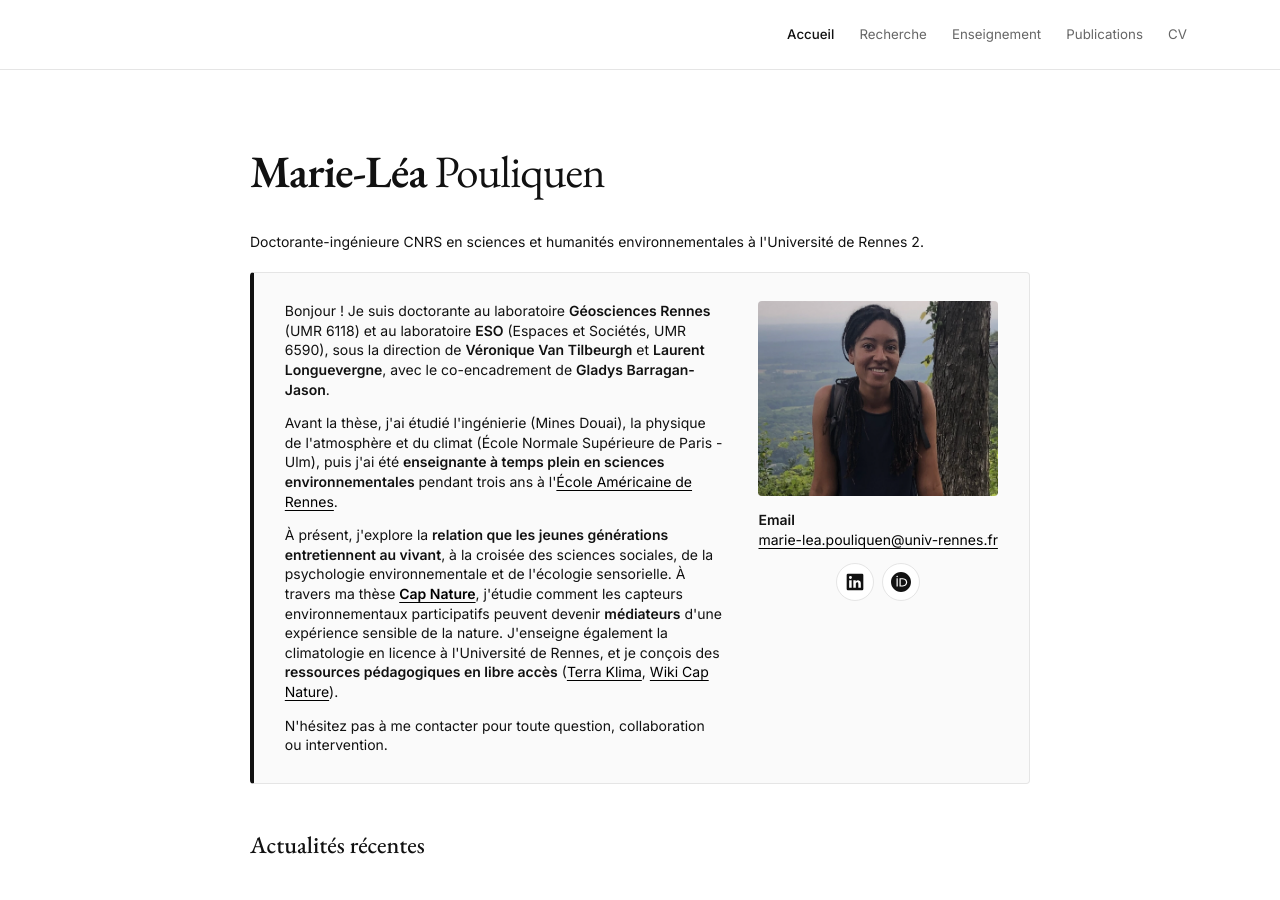
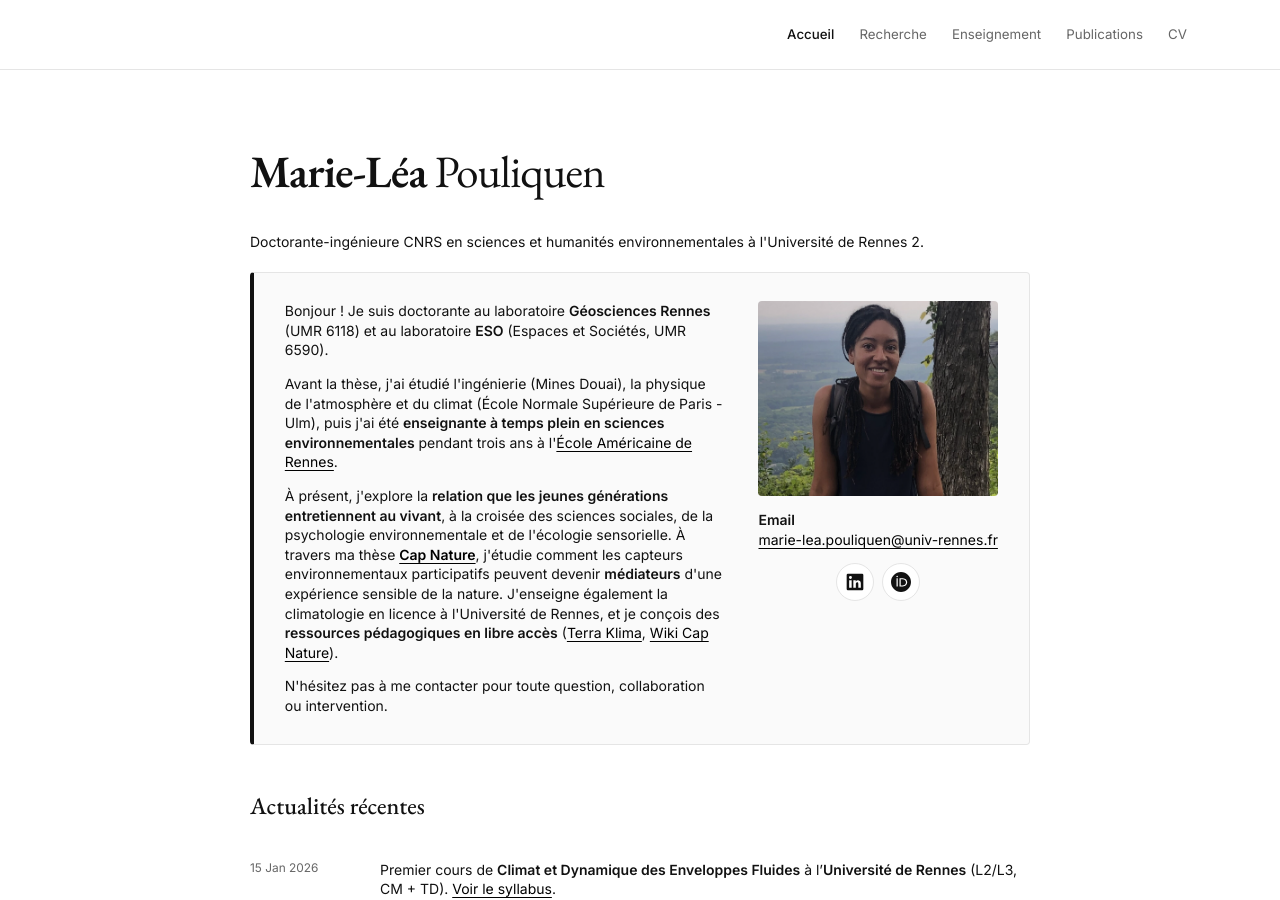
Before and after one commit to marieleapouliquen/marieleapouliquen.github.io, a Jekyll site: the page built from _pages/index.md, in a window 1280 px wide and 900 px high. Built offline with Jekyll 4.4.1, drawn with Linux system fonts in a browser that asks for light colours.

Commit message:
Update index.md

```diff
--- a/_pages/index.md
+++ b/_pages/index.md
@@ -14,7 +14,7 @@ description: Marie-Léa Pouliquen — doctorante
 <div class="home-hero home-hero-card">
 
   <div class="home-intro">
-    <p>Bonjour ! Je suis doctorante au laboratoire <strong>Géosciences Rennes</strong> (UMR 6118) et au laboratoire <strong>ESO</strong> (Espaces et Sociétés, UMR 6590), sous la direction de <strong>Véronique Van Tilbeurgh</strong> et <strong>Laurent Longuevergne</strong>, avec le co-encadrement de <strong>Gladys Barragan-Jason</strong>.</p>
+    <p>Bonjour ! Je suis doctorante au laboratoire <strong>Géosciences Rennes</strong> (UMR 6118) et au laboratoire <strong>ESO</strong> (Espaces et Sociétés, UMR 6590).</p>
 
     <p>Avant la thèse, j'ai étudié l'ingénierie (Mines Douai), la physique de l'atmosphère et du climat (École Normale Supérieure de Paris - Ulm), puis j'ai été <strong>enseignante à temps plein en sciences environnementales</strong> pendant trois ans à l'<a href="{{ '/sya/' | relative_url }}">École Américaine de Rennes</a>.</p>
 
```
